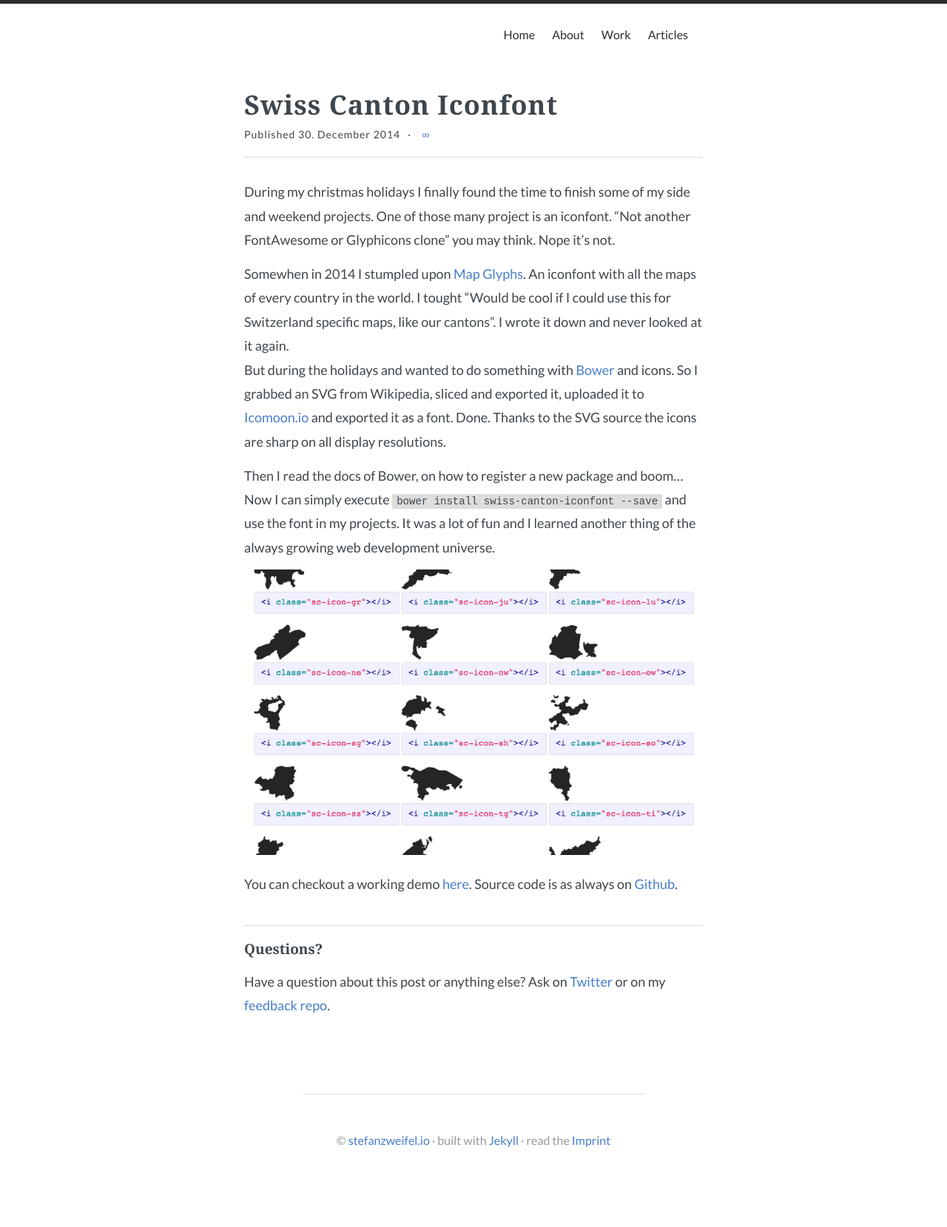
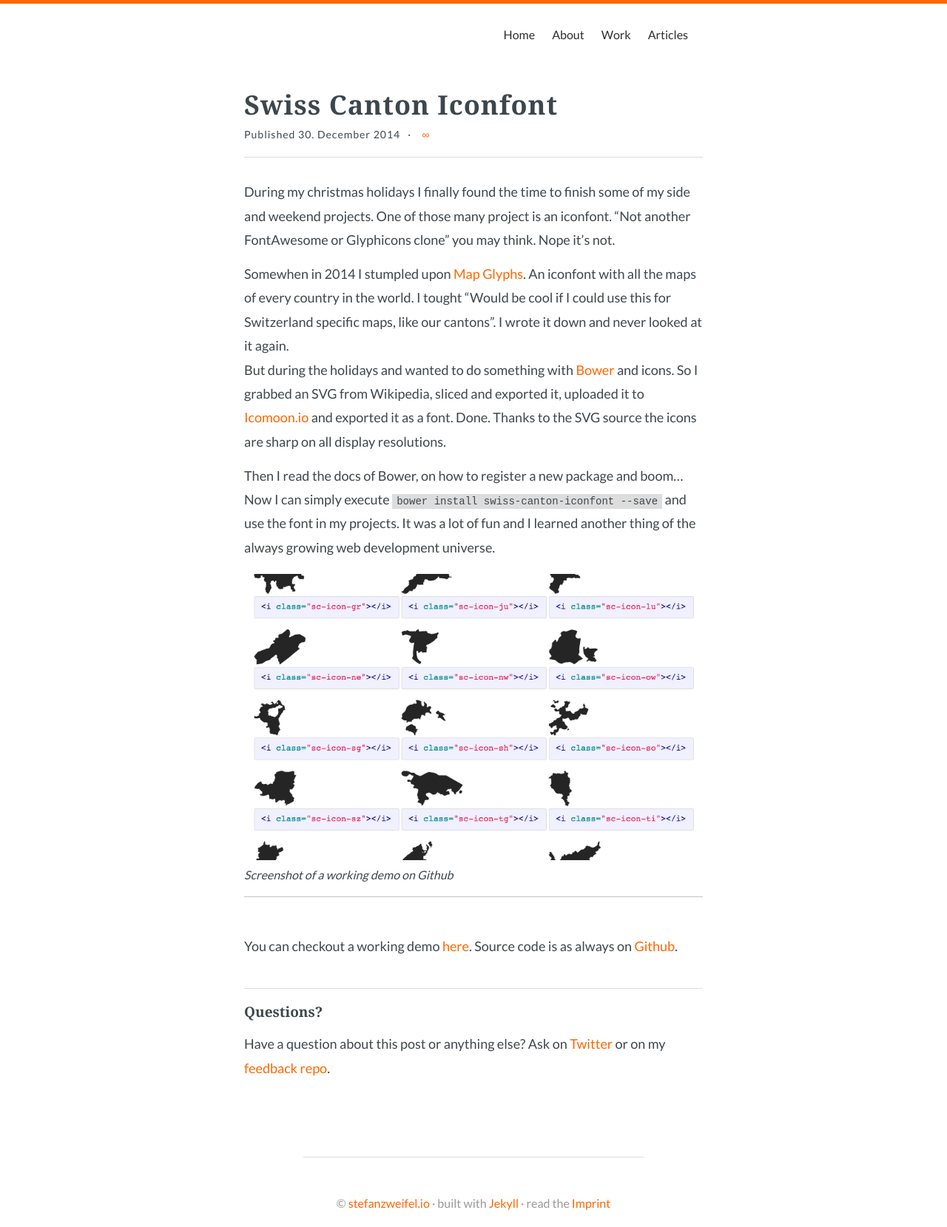
Before and after one commit to daybugging/stefanzweifel.io, a Jekyll site: the page built from _posts/2014-12-31-swiss-canton-iconfont.md, in a window 1280 px wide. Shown: the whole page at 74% size. Built offline with Jekyll 4.4.1, drawn with Linux system fonts in a browser that asks for light colours; before the commit the page ends 1574 px from its top, so only the background shows below that.

Commit message:
Added accents

```diff
--- a/_includes/head.html
+++ b/_includes/head.html
@@ -53,4 +53,16 @@
 
     {% endif %}
 
+    {% if page.accent != '' %}
+        <style>
+            a {
+                color: {{page.accent}};
+            }
+            .page--decoration {
+                background-color: {{page.accent}};
+            }
+        </style>
+
+    {% endif%}
+
 </head>
--- a/_posts/2014-12-31-swiss-canton-iconfont.md
+++ b/_posts/2014-12-31-swiss-canton-iconfont.md
@@ -14,6 +15,9 @@ So I grabbed an SVG from Wikipedia, sliced and exported it, uploaded it to [Icom
 Then I read the docs of Bower, on how to register a new package and boom... Now I can simply execute `bower install swiss-canton-iconfont --save` and use the font in my projects.
 It was a lot of fun and I learned another thing of the always growing web development universe.
 
-![Screenshot of a working demo on Github](/img/posts/swiss-canton-iconfont/demo.png)
+<figure>
+    <img src="/img/posts/swiss-canton-iconfont/demo.png" alt="Screenshot of a working demo on Github">
+    <figcaption>Screenshot of a working demo on Github</figcaption>
+</figure>
 
 You can checkout a working demo [here](http://stefanzweifel.github.io/swiss-canton-iconfont/demo.html). Source code is as always on [Github](https://github.com/stefanzweifel/swiss-canton-iconfont).
```
Also changed, not shown: other parts of _posts/2014-12-31-swiss-canton-iconfont.md (+1 -0 lines), _posts/2014-12-02-jawbone-up-to-dayone.md (+2 -1 lines).
